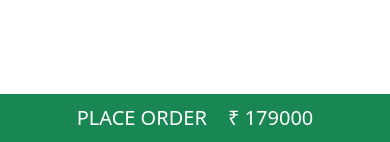
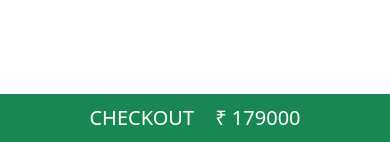
Before and after one commit to yadhucb/django-ecom-apple-shop, a Django app: page /cart/ in a window 390 px wide. Shown: the part 702-844 px from the top of the page. Run offline with Django 4.2, Linux system fonts and the light colour scheme; a user stored in the database is signed in; data comes from the database, SQL or seed files in the repository; both versions use the stored data as it was after the commit; parts of the project's set-up code (start-up, migrations or seed data) failed here and were passed over; some libraries are stand-ins or nearby versions.

Commit message:
renamed order.html to checkout.html

```diff
--- a/orders/views.py
+++ b/orders/views.py
@@ -116,7 +116,7 @@ def singleOrderView(request, pk):
         'product' : product,
         }
 
-        return render(request, 'user/order.html', context)
+        return render(request, 'user/checkout.html', context)
 
     except:
         messages.info(request, 'Add address or make sure there is a default address to continue your order')
@@ -212,9 +212,10 @@ def cartOrderView(request):
         'remove_coupon' : remove_coupon,
         'total_amount' : total_amount,
         'cart' : carts,
+        'special_offer' : special_offer
         }
 
-        return render(request, 'user/order.html', context)
+        return render(request, 'user/checkout.html', context)
 
     except:
         messages.info(request, 'Add address or make sure there is a default address to continue your order')
--- a/templates/user/cart.html
+++ b/templates/user/cart.html
@@ -72,7 +72,7 @@
 
                     {% if no_of_items %}
                     <a href="{% url 'orders:cart_order' %}"><button class="btn btn-success p-2 fs-5  w-100">
-                            PLACE ORDER <span class="d-md-none ps-3">₹ {{total_amount | stringformat:'d'}}</span>
+                            CHECKOUT <span class="d-md-none ps-3">₹ {{total_amount | stringformat:'d'}}</span>
                         </button></a>
                     {% else %}
 
```
Also changed, not shown: db.sqlite3, templates/user/checkout.html (renamed from templates/user/order.html).
